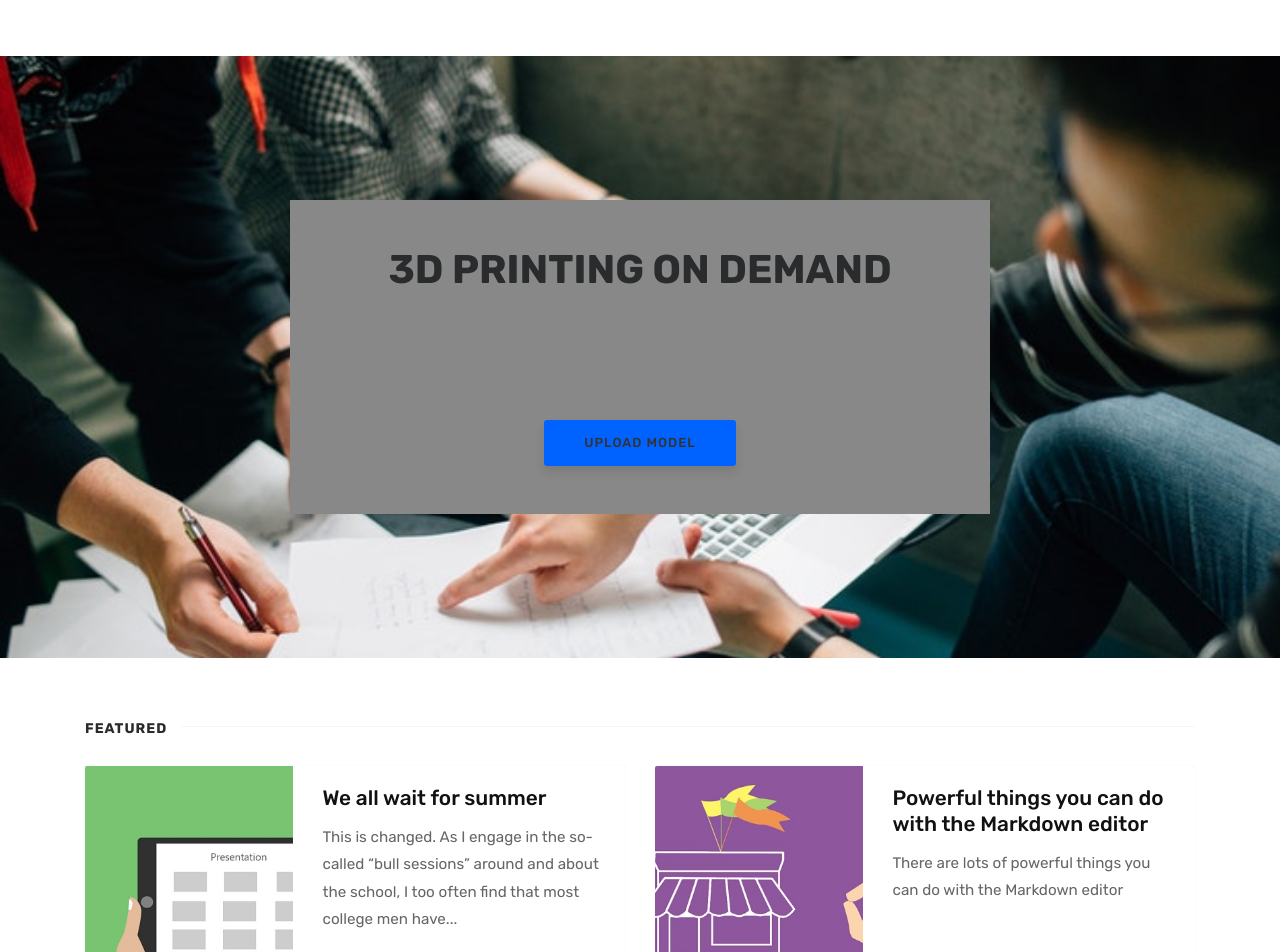
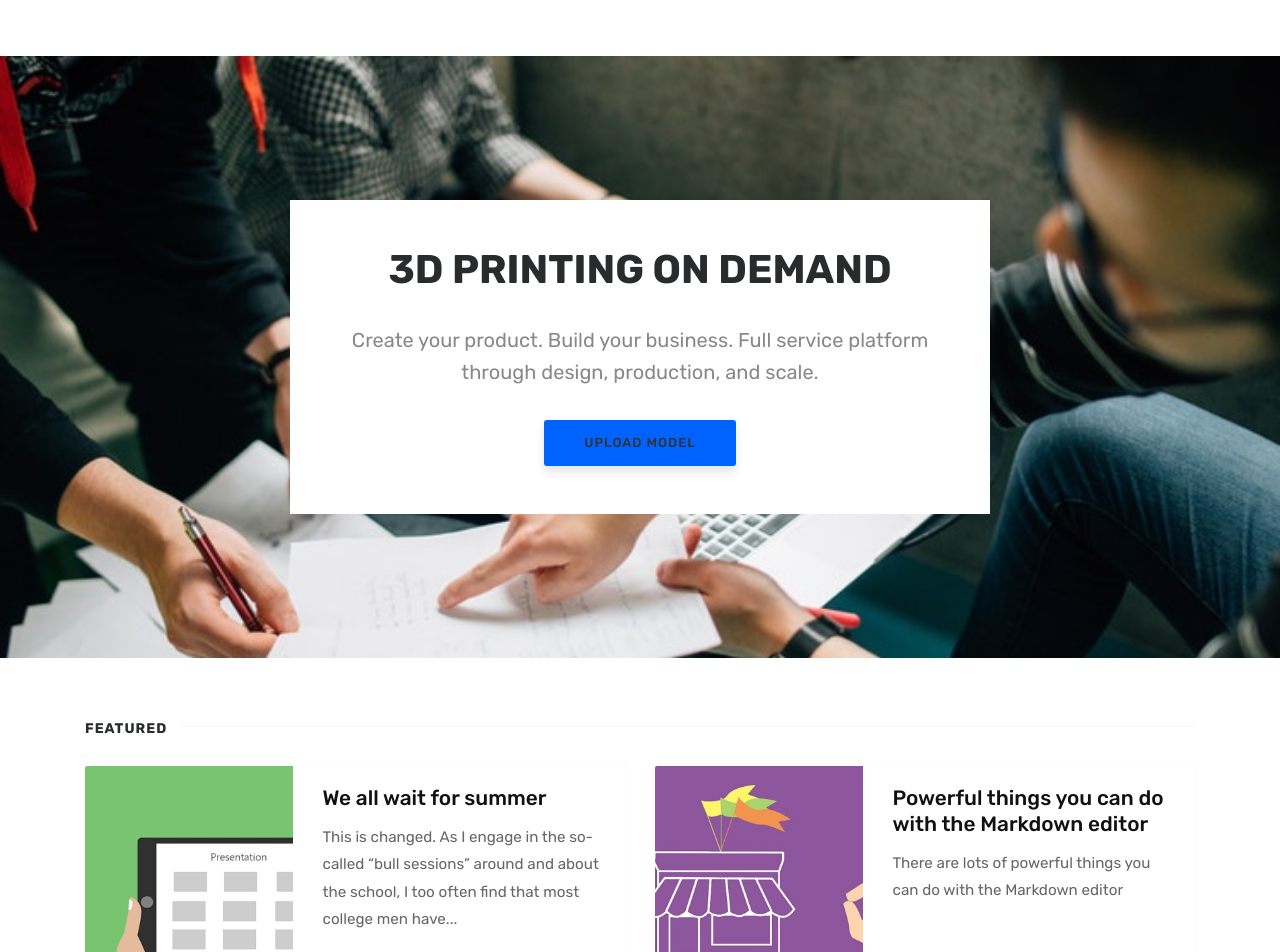
Before and after one commit to dgulacsy/Polydian3D, a Jekyll site: the page built from index.html, in a window 1280 px wide and 1400 px high. Shown: the top 952 px of the window. Built offline with Jekyll 4.4.1, drawn with Linux system fonts in a browser that asks for light colours; the list of posts is cut into pages by our own code; comment, search, counter and statistics services are not loaded; some of the changed text lies outside the part shown.

Commit message:
Personalizing jekyll theme

```diff
--- a/_config.yml
+++ b/_config.yml
@@ -14,7 +14,7 @@ sharethis: '<script type="text/javascript" src="//platform-api.sharethis.com/js/
 
 # Authors
 authors:
-  sal:
+  dominik:
     name: Dominik Gulácsy
     display_name: Dominik
     gravatar: e56154546cf4be74e393c62d1ae9f9d4
--- a/assets/css/theme.css
+++ b/assets/css/theme.css
@@ -356,7 +356,7 @@ span.post-name a,span.post-read-more a:hover {
     line-height: 1.6;
 }
 .wrapintro {
-    background: #888;
+    background: #fff;
     width: 700px;
     padding: 3rem;
     max-width: 90%;
```
